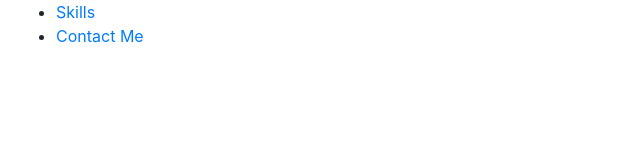
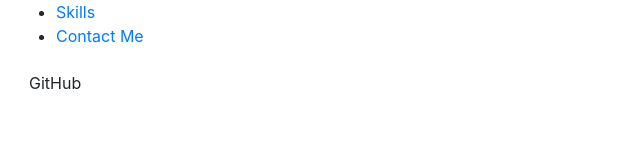
Before and after one commit to genis96/React-Portfolio, a React (Create React App) app: page / in a window 1280 px wide. Shown: the part 128-282 px from the top of the page, without its empty margins (0-640 px from the left). Built offline with nearby package versions, Linux system fonts and the light colour scheme.

Commit message:
working on styling

```diff
--- /dev/null
+++ b/src/components/Home/Button.css
@@ -0,0 +1,42 @@
+:root {
+    --primary: #fff;
+}
+
+.btn {
+    border-radius: 3px;
+    cursor: pointer;
+    border: none;
+    outline: none;
+    padding: 8px 20px;
+}
+
+.btn--primary {
+    background-color: var(--primary);
+    border: 1px solid var(--primary);
+    color: #000;
+}
+
+.btn--outline {
+    background-color: transparent;
+    color: #fff;
+    padding: 8px 20px;
+    border: 1px solid var(--primary);
+    transition: all 0.3s ease-out;
+}
+
+.btn--medium {
+    padding: 8px 20px;
+    font-size: 20px;
+}
+
+.btn--large {
+    padding: 12px 25px;
+    font-size: 20px;
+}
+
+.btn--medium:hover,
+.btn--large:hover {
+    background: #fff;
+    color: #000;
+    transition: all 0.3s ease-out;
+}
--- a/src/components/Home/HomeButton.js
+++ b/src/components/Home/Button.js
@@ -1,23 +1,24 @@
 import React, { useState } from 'react'
 import { Link } from 'react-router-dom'
-import "../Home/HomeButton.css"
+import "../Home/Button.css"
 
+// style[0] is btn primary, defaults to it
 const STYLES = ['btn--primary', 'btn--outline'];
 const SIZES = ['btn--medium', 'btn-large'];
 
-export const HomeButton = ({
+export const Button = ({
     children,
     type,
     onClick,
-    buttonStyling,
+    buttonStyle,
     buttonSize
 }) => {
-    const checkBtnStyle = STYLES.includes(buttonStyling) ? buttonStyling : STYLES[0];
+    const checkBtnStyle = STYLES.includes(buttonStyle) ? buttonStyle : STYLES[0];
     const checkBtnSize = SIZES.includes(buttonSize) ? buttonSize : SIZES[0];
 
     return (
-        <Link to="/Technologies">
-            <button onClick={onclick} type={type} className={`btn ${checkBtnStyle} ${checkBtnSize}`}>
+        <Link to="/skills">
+            <button onClick={onClick} type={type} className={`btn ${checkBtnStyle} ${checkBtnSize}`}>
                 {children}
             </button>
         </Link>
--- a/src/components/Navbar/Navbar.js
+++ b/src/components/Navbar/Navbar.js
@@ -1,13 +1,27 @@
+// import { Button } from 'bootstrap';
 import React, { useState } from 'react'
 import { Link } from 'react-router-dom'
+import { Button } from '../Home/Button'
 
 
 function Navbar() {
     // update the state from what it was to what i want it to be
     const [click, setClick] = useState(false);
+    const [button, setButton] = useState(true);
     // reversing the state below for burger
     const handleClick = () => setClick(!click);
     const closeBurger = () => setClick(false);
+
+    const showButton = () => {
+        if(window.innerWidth <= 960) {
+            setButton(false)
+        } else {
+            setButton(true);
+        }
+    };
+
+    window.addEventListener('resize', showButton);
+
     return (
         <div>
             <nav className="navbar">
@@ -32,13 +46,14 @@ function Navbar() {
                             <Link to="/skills" className="nav-links" onClick="closeBurger">Skills</ Link>
                         </li>
                         <li className="nav-item">
-                            <Link to="/contactme" className="nav-links" onClick="closeBurger">Contact Me</ Link>
+                            <Link to="/contactme" className="nav-links-burger" onClick="closeBurger">Contact Me</ Link>
                         </li>
                     </ul>
+                    {button && <Button buttonStyle='btn--outline'>GitHub</Button>}
                 </div>
             </nav>
         </div>
     )
 }
 
-export default Navbar
+export default Navbar;
```
Also changed, not shown: src/components/Home/HomeButton.css (deleted).
